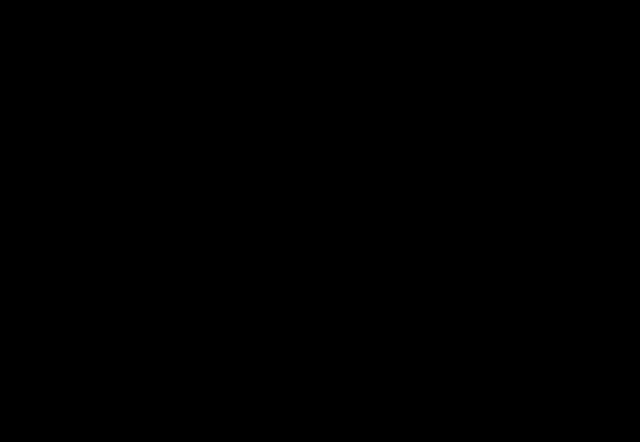
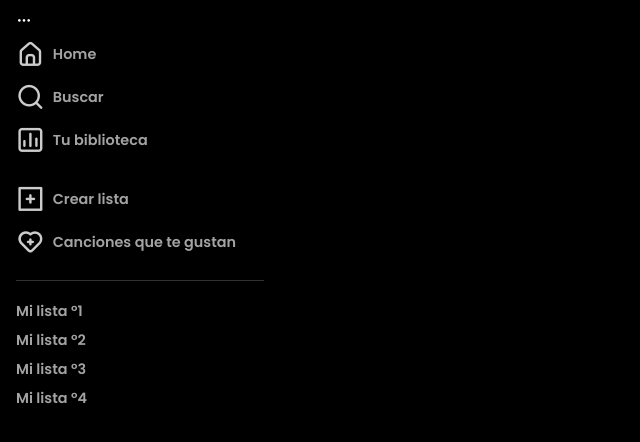
Before and after one commit to Juandieruiz/SpotMusic, an Angular app: page / in a window 1280 px wide. Shown: the top 442 px of the page, without its empty margins (0-640 px from the left). Built offline with nearby package versions, Linux system fonts and the light colour scheme.

Commit message:
Commit#3: Config para ver SideBar in web

```diff
--- a/src/app/modules/home/pages/home-page/home-page.component.html
+++ b/src/app/modules/home/pages/home-page/home-page.component.html
@@ -0,0 +1 @@
+<app-side-bar></app-side-bar>
--- a/src/app/shared/components/side-bar/side-bar.component.html
+++ b/src/app/shared/components/side-bar/side-bar.component.html
@@ -1,7 +1,7 @@
 <div class="side-bar">
     <div><i class="uil uil-ellipsis-h"></i></div>
     <ul class="side-bar__list list-one">
-        <li  *ngFor="let item of mainMenu.defaultOptions">
+        <li [routerLink]="item.router" [queryParams]="item.query" *ngFor="let item of mainMenu.defaultOptions">
             <div class="list-wrapper-item">
                 <i [ngClass]="['uil',item.icon]"></i>
                 <span class="side-bar__list list-label">{{item.name}}</span>
@@ -11,7 +11,6 @@
     <div class="side-bar__separator"></div>
     <ul class="side-bar__list list-two">
         <li *ngFor="let item of mainMenu.accessLink">
-
             <div class="list-wrapper-item">
                 <i [ngClass]="['uil',item.icon]"></i>
                 <span class="side-bar__list list-label">{{item.name}}</span>
--- a/src/app/shared/components/side-bar/side-bar.component.ts
+++ b/src/app/shared/components/side-bar/side-bar.component.ts
@@ -1,4 +1,4 @@
-import { Component, OnInit } from '@angular/core';
+import { Component, ElementRef, OnInit } from '@angular/core';
 import { Router } from '@angular/router';
 
 @Component({
@@ -67,4 +67,15 @@
     ]
 
   }
+
+  goTo($event: any): void {
+    this.router.navigate(['/', 'favorites'], {
+      queryParams: {
+        key1: 'value1',
+        key2: 'value2',
+        key3: 'value3'
+      }
+    })
+    console.log($event)
+  }
 }
--- a/src/app/shared/shared.module.ts
+++ b/src/app/shared/shared.module.ts
@@ -3,7 +3,7 @@
 import { SideBarComponent } from './components/side-bar/side-bar.component';
 import { MediaPlayerComponent } from './components/media-player/media-player.component';
 import { HeaderUserComponent } from './components/header-user/header-user.component';
-
+import { RouterModule } from '@angular/router';
 
 @NgModule({
   declarations: [
@@ -12,7 +12,8 @@
     HeaderUserComponent
   ],
   imports: [
-    CommonModule
+    CommonModule,
+    RouterModule
   ],
   exports: [
     SideBarComponent,
```
